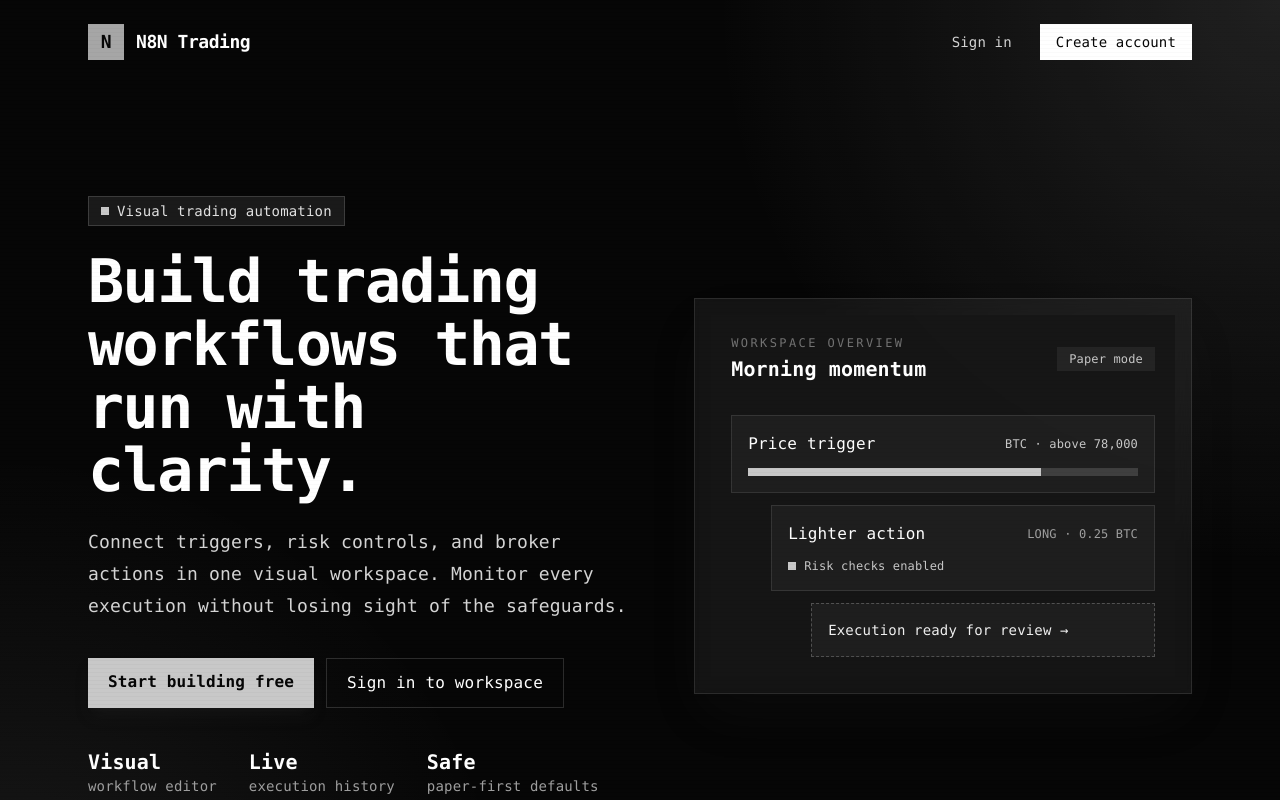
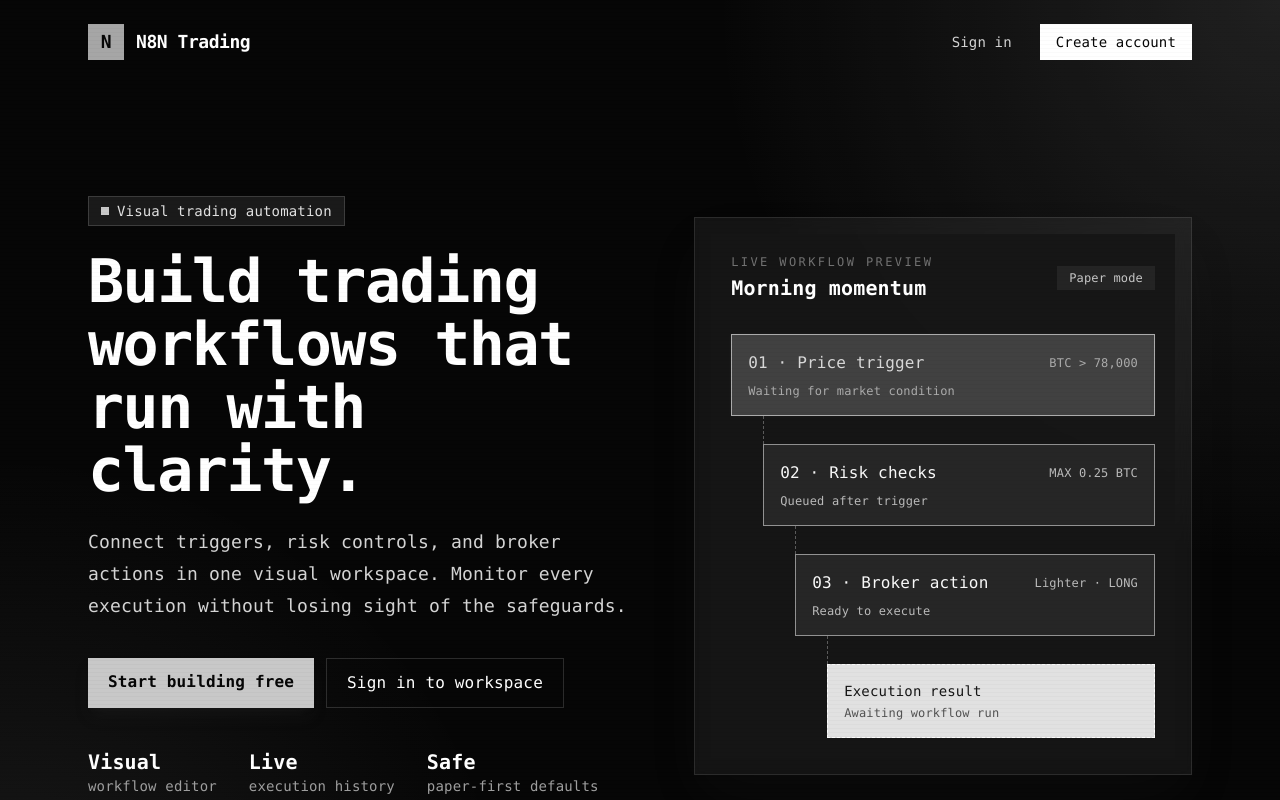
Before and after one commit to Jawmis/n8n-trading, a React (Vite) app in the folder apps/client/: page / in a window 1280 px wide. Shown: the top 800 px of the page. Built offline with nearby package versions, Linux system fonts and the light colour scheme; no server answers.

Commit message:
feat: animate landing workflow preview

```diff
--- a/apps/client/src/pages/Landing.tsx
+++ b/apps/client/src/pages/Landing.tsx
@@ -1,7 +1,17 @@
+import { useEffect, useState } from 'react';
 import { Link } from 'react-router-dom';
 
 
 export default function Landing() {
+  const [activeStep, setActiveStep] = useState(0);
+
+  useEffect(() => {
+    const timer = window.setInterval(() => setActiveStep((step) => (step + 1) % 4), 1400);
+    return () => window.clearInterval(timer);
+  }, []);
+
+  const nodeState = (step: number) => activeStep === step ? 'border-white bg-white text-slate-950 shadow-[0_0_24px_rgba(255,255,255,0.35)]' : activeStep > step ? 'border-slate-400 bg-slate-800 text-white' : 'border-white/15 bg-white/[0.04] text-slate-300';
+
   return (
     <div className="min-h-screen overflow-hidden bg-slate-950 text-white">
       <div className="absolute inset-0 bg-[radial-gradient(circle_at_top_right,rgba(20,184,166,0.18),transparent_35%),radial-gradient(circle_at_bottom_left,rgba(59,130,246,0.16),transparent_32%)]" />
@@ -31,13 +41,17 @@ export default function Landing() {
             <div className="mt-10 flex gap-8 text-sm text-slate-400"><span><strong className="block text-xl text-white">Visual</strong>workflow editor</span><span><strong className="block text-xl text-white">Live</strong>execution history</span><span><strong className="block text-xl text-white">Safe</strong>paper-first defaults</span></div>
           </section>
 
-          <section className="rounded-3xl border border-white/10 bg-white/[0.06] p-4 shadow-2xl shadow-teal-950/20 backdrop-blur">
+          <section className="rounded-3xl border border-white/10 bg-white/[0.06] p-4 shadow-2xl shadow-teal-950/20 backdrop-blur" aria-label="Animated example workflow">
             <div className="rounded-2xl bg-slate-900/90 p-5">
-              <div className="mb-8 flex items-center justify-between"><div><p className="text-xs uppercase tracking-[0.2em] text-slate-500">Workspace overview</p><p className="mt-1 text-xl font-semibold">Morning momentum</p></div><span className="rounded-full bg-emerald-400/10 px-3 py-1 text-xs text-emerald-300">Paper mode</span></div>
-              <div className="space-y-3">
-                <div className="rounded-xl border border-white/10 bg-white/[0.04] p-4"><div className="flex items-center justify-between"><span className="font-medium">Price trigger</span><span className="text-xs text-teal-300">BTC · above 78,000</span></div><div className="mt-3 h-2 rounded-full bg-slate-700"><div className="h-2 w-3/4 rounded-full bg-teal-300" /></div></div>
-                <div className="ml-10 rounded-xl border border-white/10 bg-white/[0.04] p-4"><div className="flex items-center justify-between"><span className="font-medium">Lighter action</span><span className="text-xs text-slate-400">LONG · 0.25 BTC</span></div><div className="mt-3 flex items-center gap-2 text-xs text-emerald-300"><span className="h-2 w-2 rounded-full bg-emerald-300" /> Risk checks enabled</div></div>
-                <div className="ml-20 rounded-xl border border-dashed border-teal-300/30 bg-teal-300/5 p-4 text-sm text-teal-100">Execution ready for review →</div>
+              <div className="mb-8 flex items-center justify-between"><div><p className="text-xs uppercase tracking-[0.2em] text-slate-500">Live workflow preview</p><p className="mt-1 text-xl font-semibold">Morning momentum</p></div><span className="rounded-full bg-emerald-400/10 px-3 py-1 text-xs text-emerald-300">Paper mode</span></div>
+              <div className="space-y-0" aria-live="polite">
+                <div className={`relative rounded-xl border p-4 transition-all duration-500 ${nodeState(0)}`}><div className="flex items-center justify-between"><span className="font-medium">01 · Price trigger</span><span className="text-xs opacity-70">BTC &gt; 78,000</span></div><p className="mt-2 text-xs opacity-70">Waiting for market condition</p></div>
+                <div className="ml-8 h-7 border-l border-dashed border-white/30" />
+                <div className={`relative ml-8 rounded-xl border p-4 transition-all duration-500 ${nodeState(1)}`}><div className="flex items-center justify-between"><span className="font-medium">02 · Risk checks</span><span className="text-xs opacity-70">MAX 0.25 BTC</span></div><p className="mt-2 text-xs opacity-70">{activeStep > 1 ? 'Approved · safeguards passed' : 'Queued after trigger'}</p></div>
+                <div className="ml-16 h-7 border-l border-dashed border-white/30" />
+                <div className={`relative ml-16 rounded-xl border p-4 transition-all duration-500 ${nodeState(2)}`}><div className="flex items-center justify-between"><span className="font-medium">03 · Broker action</span><span className="text-xs opacity-70">Lighter · LONG</span></div><p className="mt-2 text-xs opacity-70">{activeStep > 2 ? 'Order submitted' : 'Ready to execute'}</p></div>
+                <div className="ml-24 h-7 border-l border-dashed border-white/30" />
+                <div className={`ml-24 border p-4 transition-all duration-500 ${activeStep === 3 ? 'border-white bg-white text-slate-950' : 'border-dashed border-white/20 bg-white/[0.03] text-slate-400'}`}><p className="text-sm font-medium">{activeStep === 3 ? '✓ SIMULATED BUY EXECUTED' : 'Execution result'}</p><p className="mt-1 text-xs opacity-70">{activeStep === 3 ? '0.25 BTC at 78,012.40 · paper order' : 'Awaiting workflow run'}</p></div>
               </div>
             </div>
           </section>
```
